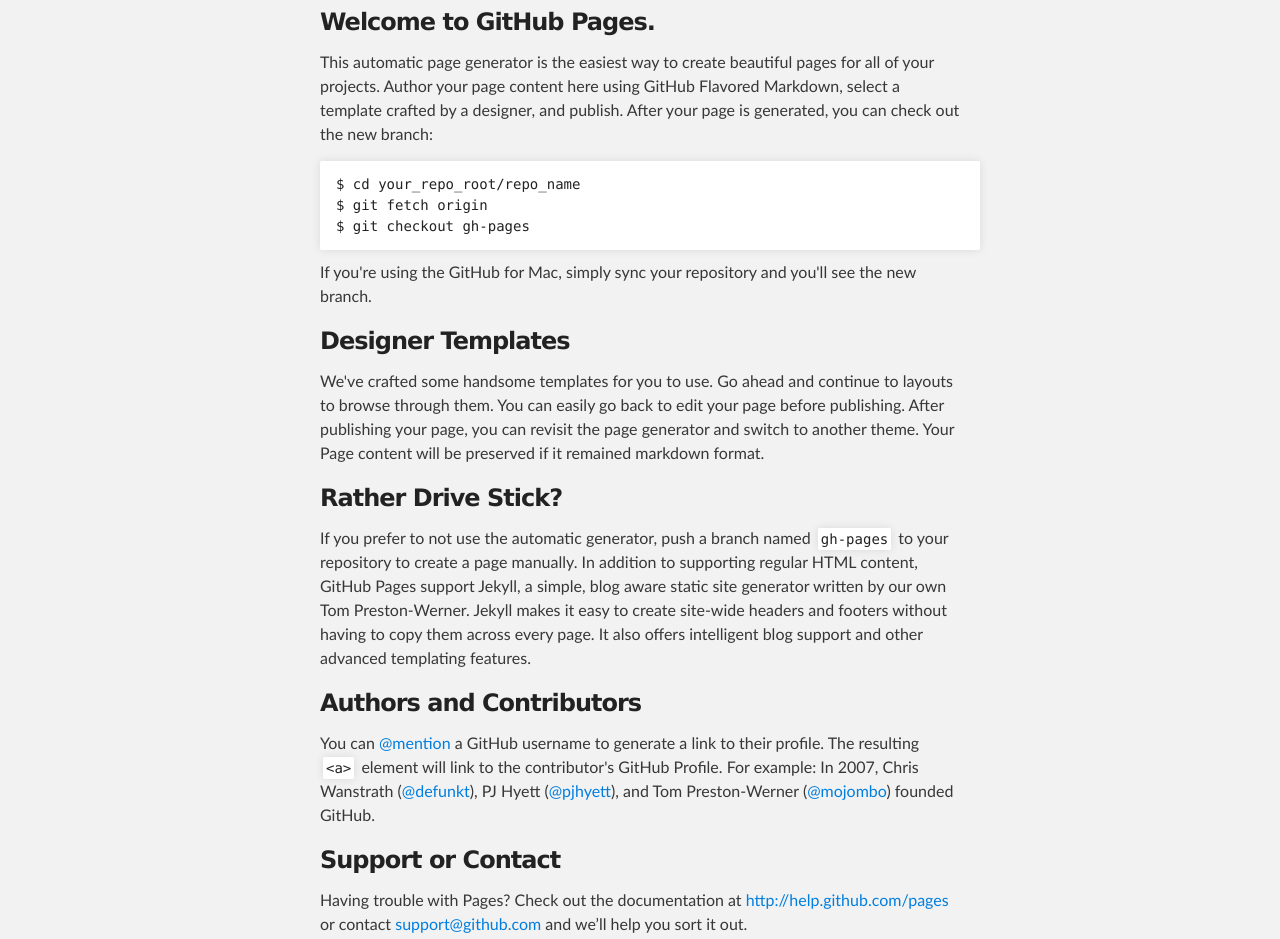
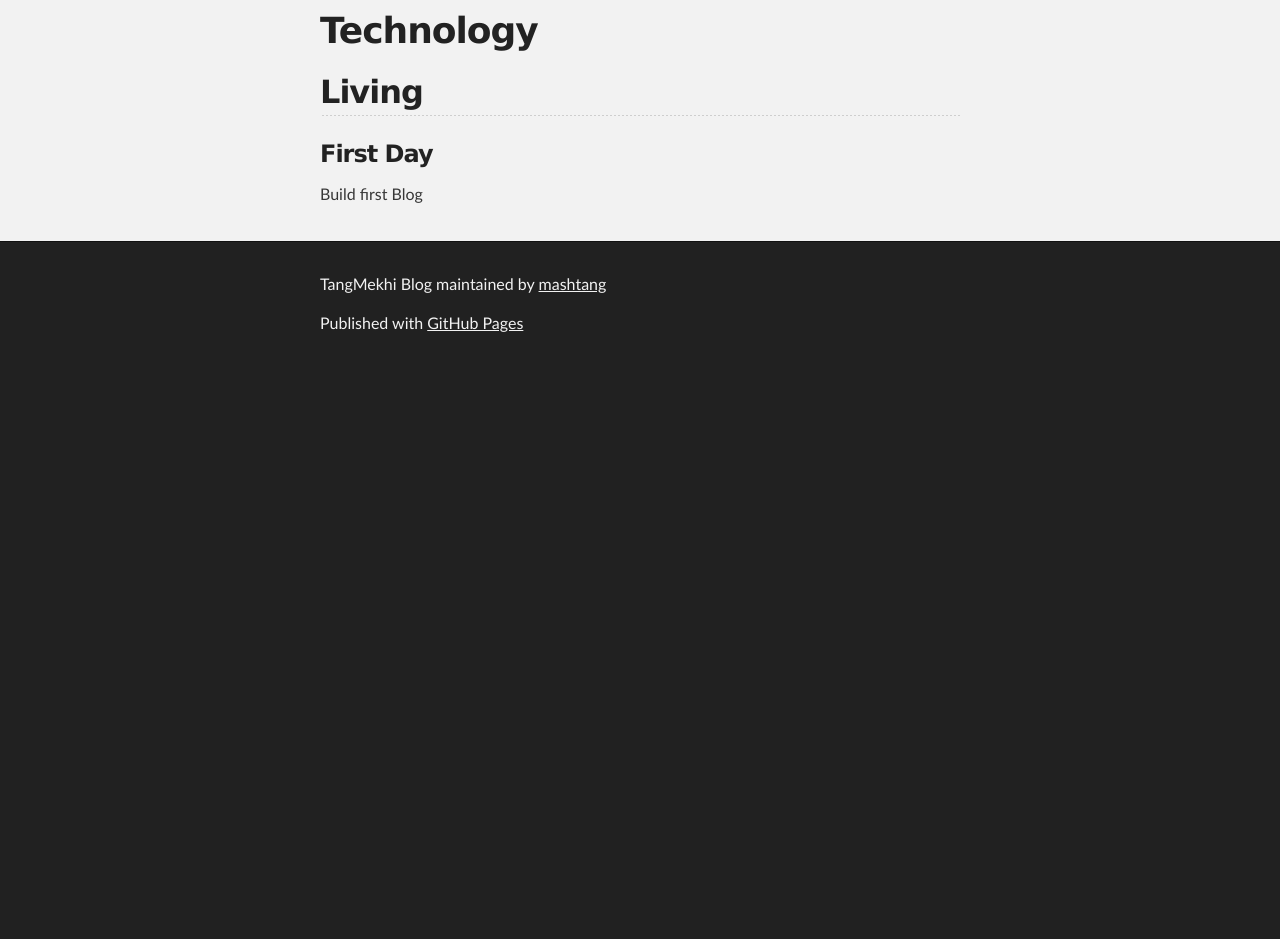
Before and after one commit to mashtang/Blog, a plain HTML site: page index.html in a window 1280 px wide. Shown: the part 256-1195 px from the top of the page. After the commit the page ends 800 px from the top, so only its background shows below. Drawn offline with Linux system fonts and the light colour scheme.

```diff
--- a/index.html
+++ b/index.html
@@ -31,37 +31,16 @@
     <!-- MAIN CONTENT -->
     <div id="main_content_wrap" class="outer">
       <section id="main_content" class="inner">
-        <h3>
-<a id="welcome-to-github-pages" class="anchor" href="#welcome-to-github-pages" aria-hidden="true"><span class="octicon octicon-link"></span></a>Welcome to GitHub Pages.</h3>
+        <h1>
+<a id="technology" class="anchor" href="#technology" aria-hidden="true"><span class="octicon octicon-link"></span></a>Technology</h1>
 
-<p>This automatic page generator is the easiest way to create beautiful pages for all of your projects. Author your page content here using GitHub Flavored Markdown, select a template crafted by a designer, and publish. After your page is generated, you can check out the new branch:</p>
-
-<pre><code>$ cd your_repo_root/repo_name
-$ git fetch origin
-$ git checkout gh-pages
-</code></pre>
-
-<p>If you're using the GitHub for Mac, simply sync your repository and you'll see the new branch.</p>
+<h2>
+<a id="living" class="anchor" href="#living" aria-hidden="true"><span class="octicon octicon-link"></span></a>Living</h2>
 
 <h3>
-<a id="designer-templates" class="anchor" href="#designer-templates" aria-hidden="true"><span class="octicon octicon-link"></span></a>Designer Templates</h3>
+<a id="first-day" class="anchor" href="#first-day" aria-hidden="true"><span class="octicon octicon-link"></span></a>First Day</h3>
 
-<p>We've crafted some handsome templates for you to use. Go ahead and continue to layouts to browse through them. You can easily go back to edit your page before publishing. After publishing your page, you can revisit the page generator and switch to another theme. Your Page content will be preserved if it remained markdown format.</p>
-
-<h3>
-<a id="rather-drive-stick" class="anchor" href="#rather-drive-stick" aria-hidden="true"><span class="octicon octicon-link"></span></a>Rather Drive Stick?</h3>
-
-<p>If you prefer to not use the automatic generator, push a branch named <code>gh-pages</code> to your repository to create a page manually. In addition to supporting regular HTML content, GitHub Pages support Jekyll, a simple, blog aware static site generator written by our own Tom Preston-Werner. Jekyll makes it easy to create site-wide headers and footers without having to copy them across every page. It also offers intelligent blog support and other advanced templating features.</p>
-
-<h3>
-<a id="authors-and-contributors" class="anchor" href="#authors-and-contributors" aria-hidden="true"><span class="octicon octicon-link"></span></a>Authors and Contributors</h3>
-
-<p>You can <a href="https://github.com/blog/821" class="user-mention">@mention</a> a GitHub username to generate a link to their profile. The resulting <code>&lt;a&gt;</code> element will link to the contributor's GitHub Profile. For example: In 2007, Chris Wanstrath (<a href="https://github.com/defunkt" class="user-mention">@defunkt</a>), PJ Hyett (<a href="https://github.com/pjhyett" class="user-mention">@pjhyett</a>), and Tom Preston-Werner (<a href="https://github.com/mojombo" class="user-mention">@mojombo</a>) founded GitHub.</p>
-
-<h3>
-<a id="support-or-contact" class="anchor" href="#support-or-contact" aria-hidden="true"><span class="octicon octicon-link"></span></a>Support or Contact</h3>
-
-<p>Having trouble with Pages? Check out the documentation at <a href="http://help.github.com/pages">http://help.github.com/pages</a> or contact <a href="mailto:support@github.com">support@github.com</a> and we’ll help you sort it out.</p>
+<p>Build first Blog</p>
       </section>
     </div>
 
```
Also changed, not shown: params.json (+1 -1 lines).
